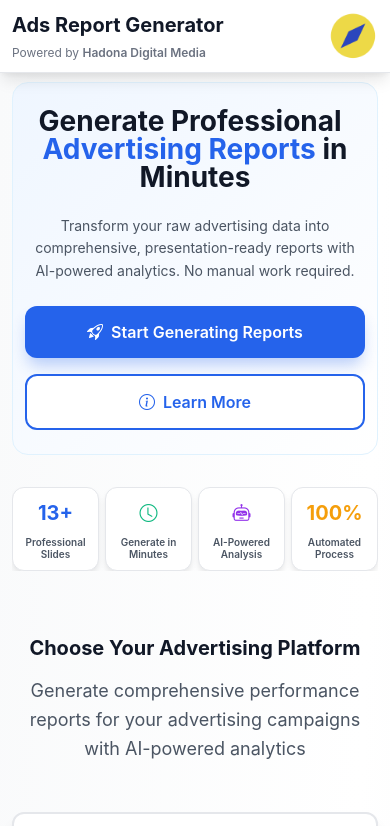
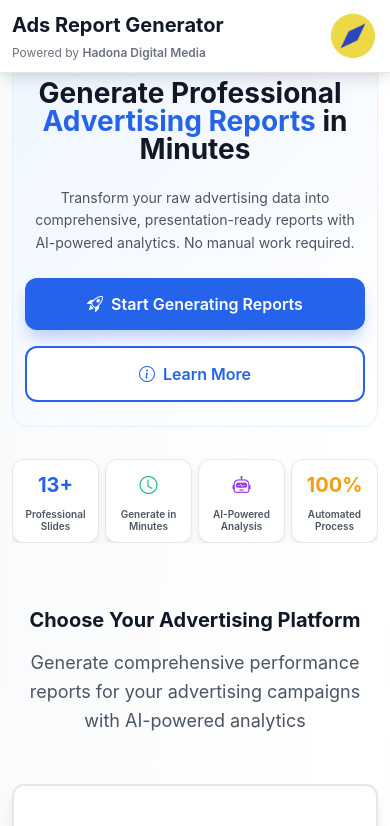
Before and after one commit to Briyanes/meta-ads-report-generator, a Next.js app: page /home in a window 390 px wide. Shown: the top 826 px of the page. Built offline with nearby package versions, Linux system fonts and the light colour scheme; grey boxes are pictures that could not be loaded.

Commit message:
fix: Reduce spacing between header and hero section in mobile views

```diff
--- a/app/globals.css
+++ b/app/globals.css
@@ -253,8 +253,8 @@ a {
 
 @media (max-width: 768px) {
   .responsive-container {
-    padding: 16px 16px !important;
-    padding-top: 16px !important;
+    padding: 8px 16px !important;
+    padding-top: 8px !important;
   }
 
   .responsive-header {
@@ -344,11 +344,16 @@ a {
   }
 
   .header-spacer {
-    height: 80px !important;
+    height: 60px !important;
+  }
+
+  .responsive-container {
+    padding-top: 8px !important;
   }
 
   .responsive-cta-section {
     padding: 32px 24px !important;
+    margin-top: 0 !important;
   }
 
   .responsive-cta-heading {
@@ -654,8 +659,8 @@ a {
 
 @media (max-width: 480px) {
   .responsive-container {
-    padding: 12px 12px !important;
-    padding-top: 12px !important;
+    padding: 4px 12px !important;
+    padding-top: 4px !important;
   }
 
   .responsive-header {
@@ -759,11 +764,16 @@ a {
   }
 
   .header-spacer {
-    height: 70px !important;
+    height: 50px !important;
+  }
+
+  .responsive-container {
+    padding-top: 4px !important;
   }
 
   .responsive-cta-section {
     padding: 24px 16px !important;
+    margin-top: 0 !important;
   }
 
   .responsive-cta-heading {
```
